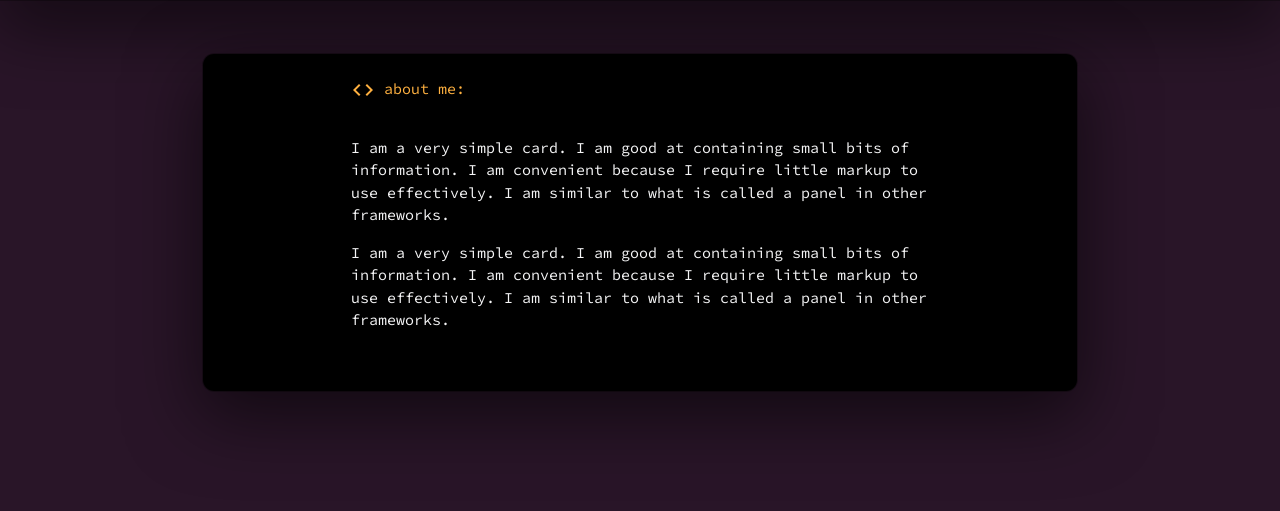
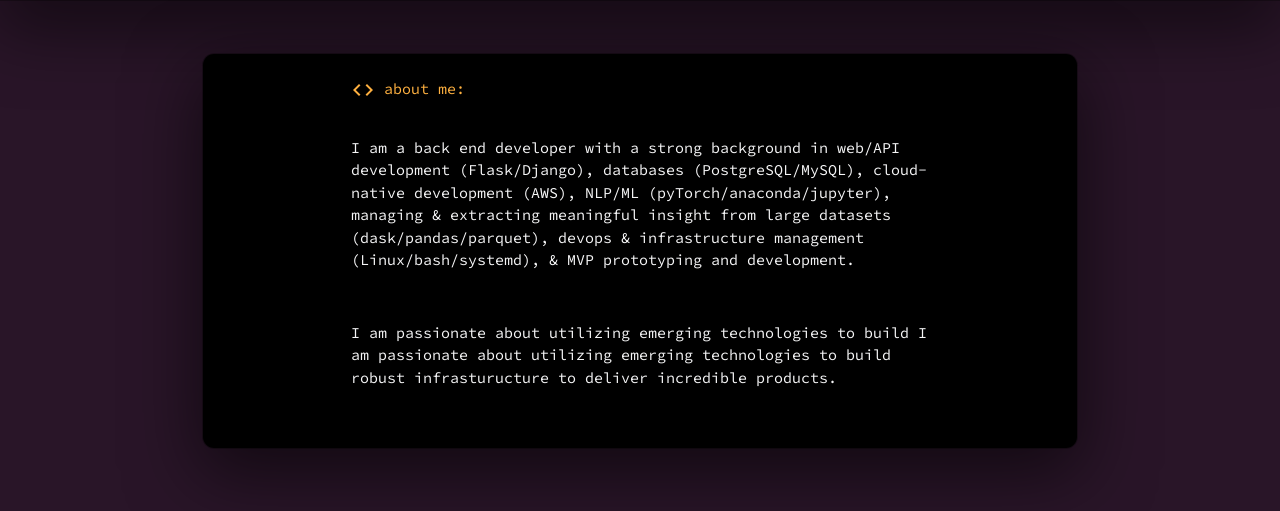
Before and after one commit to a6enez3r/portfolio, a Flask app: page /about in a window 1280 px wide. Shown: the part 64-575 px from the top of the page. Run offline with Flask 2, Linux system fonts and the light colour scheme.

Commit message:
abstracted text data from about.html to data.py. updated the names of text variables in data.py to work_text & about_text (to match the pages)

```diff
--- a/portfolio/__init__.py
+++ b/portfolio/__init__.py
@@ -7,7 +7,7 @@
 # config
 import os
 # import work
-from portfolio.data import work_list
+from portfolio.data import work_text, about_text
 # load environment
 load_dotenv()
 # get environment
@@ -33,8 +33,8 @@
     # error handling
     try:
         # group work experience
-        grouped_work_list = [work_list[i:i+2] for i in range(0, len(work_list), 2)]
-        return render_template('work.html', grouped_work_list=grouped_work_list), 200
+        grouped_work_text = [work_text[i:i+2] for i in range(0, len(work_text), 2)]
+        return render_template('work.html', grouped_work_text=grouped_work_text), 200
     except Exception as e:
         # log
         app.logger.error("getting work page failed.")
@@ -45,7 +45,7 @@
 @app.route('/about', methods=['GET'])
 def about():
     try:
-        return render_template('about.html'), 200
+        return render_template('about.html', about_text=about_text), 200
     except Exception as e:
         # log
         app.logger.error("getting work page failed.")
--- a/portfolio/data.py
+++ b/portfolio/data.py
@@ -1,5 +1,5 @@
 # work
-work_list = [
+work_text = [
     {
         "title": "Junior Python Developer",
         "company": "Pivony",
@@ -25,3 +25,15 @@
         "tools": ["python", "HTML", "JavaScript", "CSS", "PostgreSQL"]
     }
 ]
+
+about_text = [
+        """
+            I am a back end developer with a strong background in web/API development (Flask/Django), databases (PostgreSQL/MySQL), cloud-native development
+            (AWS), NLP/ML (pyTorch/anaconda/jupyter), managing & extracting meaningful insight from large datasets (dask/pandas/parquet), devops & infrastructure
+            management (Linux/bash/systemd), & MVP prototyping and development.
+        """,
+        """
+            I am passionate about utilizing emerging technologies to build
+            I am passionate about utilizing emerging technologies to build robust infrasturucture to deliver incredible products.
+        """
+]
--- a/portfolio/templates/about.html
+++ b/portfolio/templates/about.html
@@ -8,22 +8,13 @@
             <i class="material-icons">code</i> about me:
           </div>
         </div>
+        {% for text in about_text %}
         <div class="row no-padding-bottom">
           <div class="col s12 m12 l12 card-summary-content">
-            <p>
-              I am a very simple card. I am good at containing small bits of
-              information. I am convenient because I require little markup to
-              use effectively. I am similar to what is called a panel in other
-              frameworks.
-            </p>
-            <p>
-              I am a very simple card. I am good at containing small bits of
-              information. I am convenient because I require little markup to
-              use effectively. I am similar to what is called a panel in other
-              frameworks.
-            </p>
+            <p>{{ text}}</p>
           </div>
         </div>
+        {% endfor %}
       </div>
     </div>
   </div>
--- a/portfolio/templates/work.html
+++ b/portfolio/templates/work.html
@@ -1,6 +1,6 @@
 {% extends "base.html" %} {% block content %}
 <div class="container cards-container">
-  {% for group in grouped_work_list %}
+  {% for group in grouped_work_text %}
   <div class="row">
     <div class="row">
       {% for item in group %}
```
